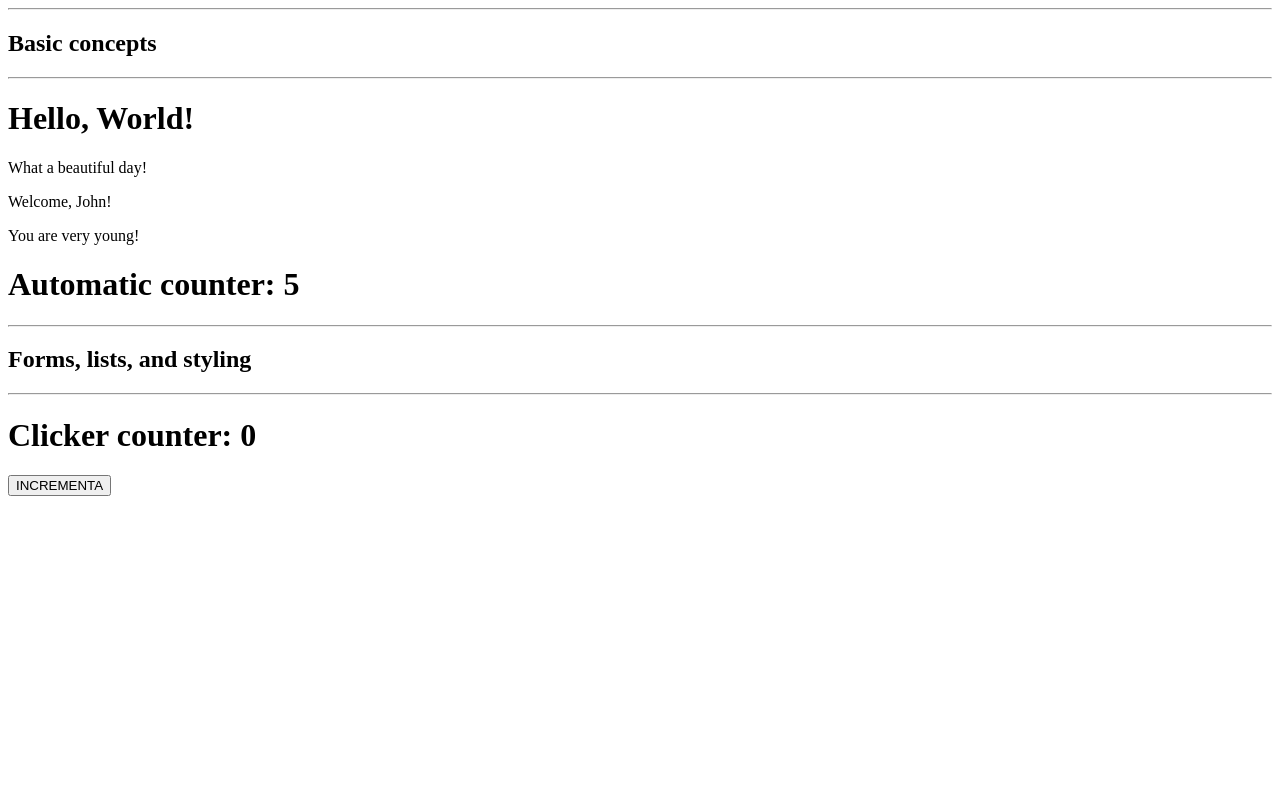
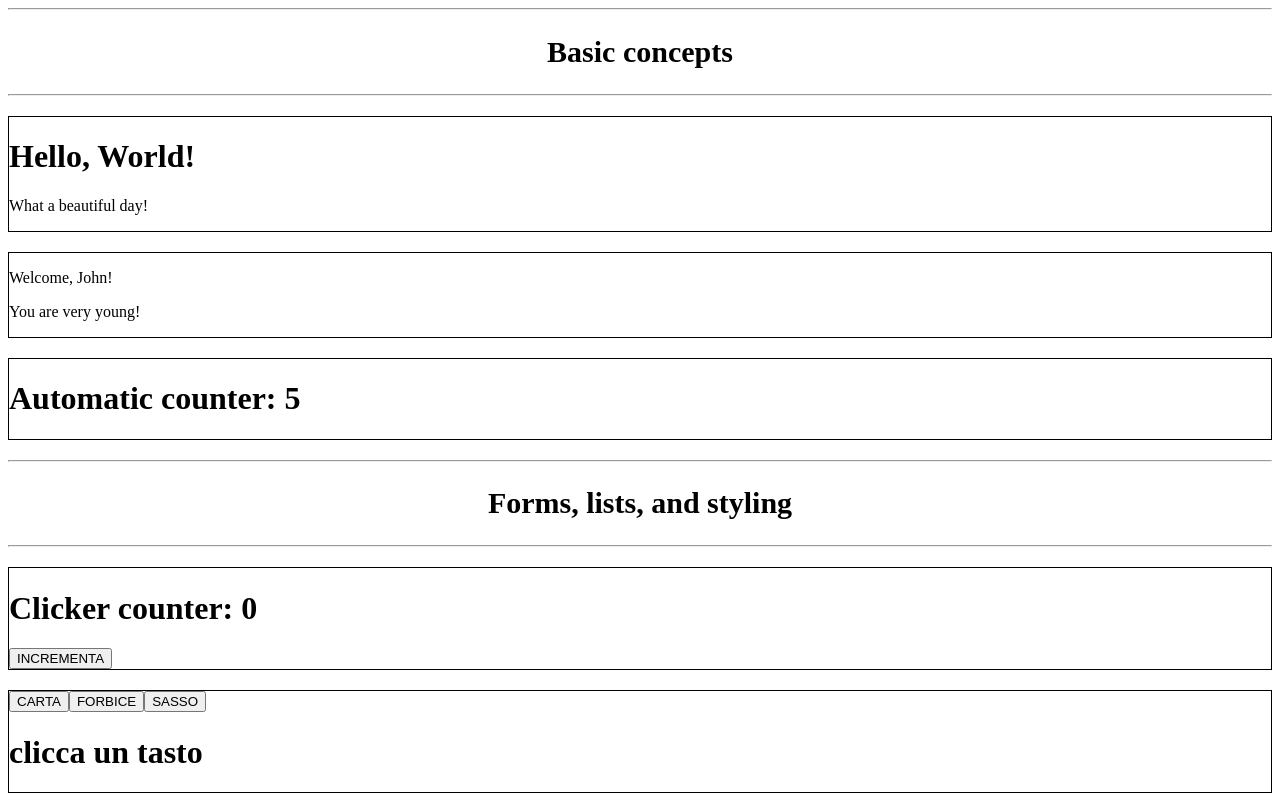
Before and after one commit to darthClara/react-exercises, a React (Create React App) app: page / in a window 1280 px wide. Built offline with nearby package versions, Linux system fonts and the light colour scheme.

Commit message:
events 03 finito

```diff
--- a/src/App.js
+++ b/src/App.js
@@ -3,21 +3,23 @@ import Hello from "./BasicConcepts/Hello"
 import Welcome from "./BasicConcepts/Welcome";
 import Counter from "./BasicConcepts/Counter";
 import ClickCounter from "./FormsListsAndStyling/ClickCounter";
+import ClickTracker from "./FormsListsAndStyling/ClickTracker";
 
 export default class App extends React.Component {
     render() {
         return (
             <div>
                 <hr/>
-                <h2>Basic concepts</h2>
+                <h2 style={{textAlign: "center", fontSize: "30px"}}>Basic concepts</h2>
                 <hr/>
                 <Hello/>
                 <Welcome name="John" age={15}/>
                 <Counter numeroIniziale={0} intervallo={1000} incremento={1}/>
                 <hr/>
-                <h2>Forms, lists, and styling</h2>
+                <h2 style={{textAlign: "center", fontSize: "30px"}}>Forms, lists, and styling</h2>
                 <hr/>
                 <ClickCounter/>
+                <ClickTracker/>
             </div>
         )
     }
--- a/src/BasicConcepts/Counter.js
+++ b/src/BasicConcepts/Counter.js
@@ -23,7 +23,7 @@ export default class Counter extends React.Component {
 
     render() {
         return (
-            <div>
+            <div style={{border: "1px solid black", margin: "20px 0px 20px 0px"}}>
                 <CounterDisplay numero={this.state.numero}/>
             </div>
         )
--- a/src/BasicConcepts/Hello.js
+++ b/src/BasicConcepts/Hello.js
@@ -3,7 +3,7 @@ import React from "react";
 export default class Hello extends React.Component {
     render() {
         return (
-            <div>
+            <div style={{border: "1px solid black", margin: "20px 0px 20px 0px"}}>
                 <h1>Hello, World!</h1>
                 <p>What a beautiful day!</p>
             </div>
--- a/src/BasicConcepts/Welcome.js
+++ b/src/BasicConcepts/Welcome.js
@@ -5,7 +5,7 @@ export default class Welcome extends React.Component {
 
     render() {
         return (
-            <div>
+            <div style={{border: "1px solid black", margin: "20px 0px 20px 0px"}}>
                 <p>
                     Welcome, {this.props.name}!
                 </p>
--- a/src/FormsListsAndStyling/ClickCounter.js
+++ b/src/FormsListsAndStyling/ClickCounter.js
@@ -14,7 +14,7 @@ export default class ClickCounter extends React.Component {
 
     render() {
         return (
-            <div>
+            <div style={{border: "1px solid black", margin: "20px 0px 20px 0px"}}>
                 <h1>Clicker counter: {this.state.numero}</h1>
                 <button onClick={this.handleClick}>INCREMENTA</button>
             </div>
--- /dev/null
+++ b/src/FormsListsAndStyling/ClickTracker.js
@@ -0,0 +1,41 @@
+
+import React from "react";
+
+export default class ClickTracker extends React.Component {
+
+    state = {
+        contenuto: "clicca un tasto",
+    }
+
+    clickHandler = (e) => {
+        if (e.target.value === "carta") {
+            const value = e.target.value;
+            this.setState({
+                contenuto: "Hai scelto " + value,
+            })
+        }
+        else if (e.target.value === "forbice") {
+            const value = e.target.value;
+            this.setState({
+                contenuto: "Hai scelto " + value,
+            })
+        }
+        else if (e.target.value === "sasso") {
+            const value = e.target.value;
+            this.setState({
+                contenuto: "Hai scelto " + value,
+            })
+        }
+    }
+
+        render() {
+            return (
+                <div style={{ border: "1px solid black" }}>
+                    <button onClick={this.clickHandler} value="carta">CARTA</button>
+                    <button onClick={this.clickHandler} value="forbice">FORBICE</button>
+                    <button onClick={this.clickHandler} value="sasso">SASSO</button>
+                    <h1>{this.state.contenuto}</h1>
+                </div>
+            )
+        }
+    }
```
